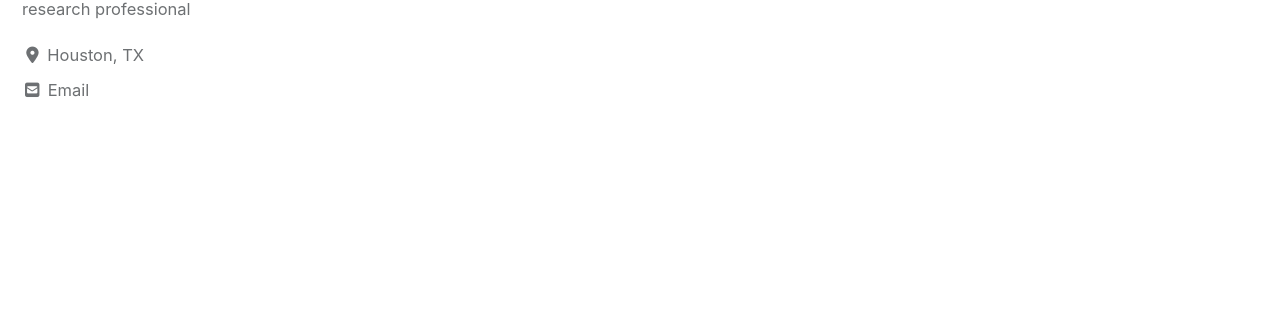
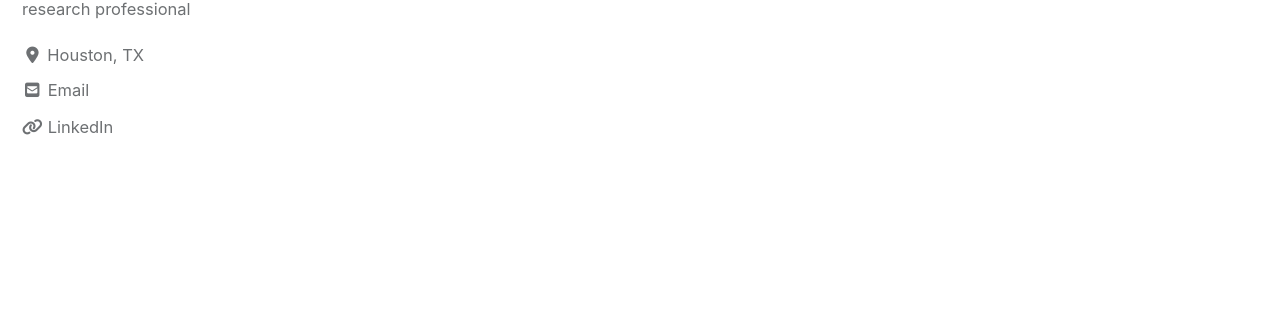
Before and after one commit to andrewdcamp/andrewdcamp.github.io, a Jekyll site: the page built from index.html, in a window 1280 px wide. Shown: the part 182-491 px from the top of the page. Built offline with Jekyll 4.4.1, drawn with Linux system fonts in a browser that asks for light colours; cached includes are drawn as plain includes; nearby versions of some CDN libraries; the list of posts is cut into pages by our own code.

Commit message:
*newUpdate

```diff
--- a/_config.yml
+++ b/_config.yml
@@ -102,9 +102,9 @@ author:
     - label: "Email"
       icon: "fas fa-fw fa-envelope-square"
       url: "andrew.david.camp@gmail.com"
-    - label: "Website"
+    - label: "LinkedIn"
       icon: "fas fa-fw fa-link"
-      # url: "https://your-website.com"
+      url: "https://www.linkedin.com/in/a-camp/"
     - label: "Twitter"
       icon: "fab fa-fw fa-twitter-square"
       # url: "https://twitter.com/"
```
